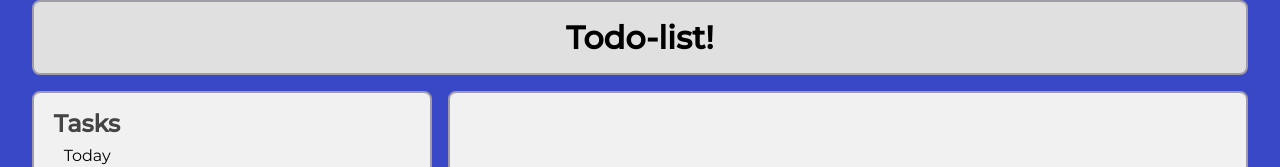
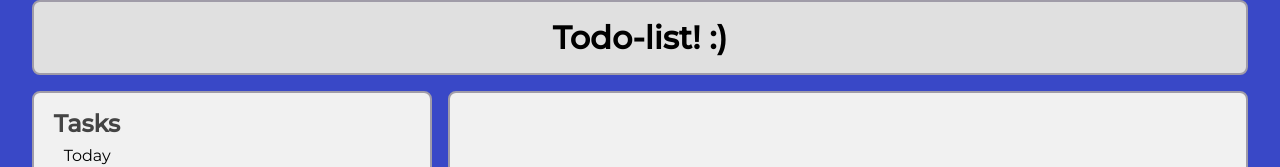
Before and after one commit to Romte1/todo-list, a website built with webpack: page src/index.html in a window 1280 px wide. Shown: the top 167 px of the page. Built offline with nearby package versions, Linux system fonts and the light colour scheme.

Commit message:
Minor page title change

```diff
--- a/src/index.html
+++ b/src/index.html
@@ -8,7 +8,7 @@
 <body>
 
     <header>
-        <h1>Todo-list!</h1>
+        <h1>Todo-list! :)</h1>
     </header>
 
     <section class="nav">
```
